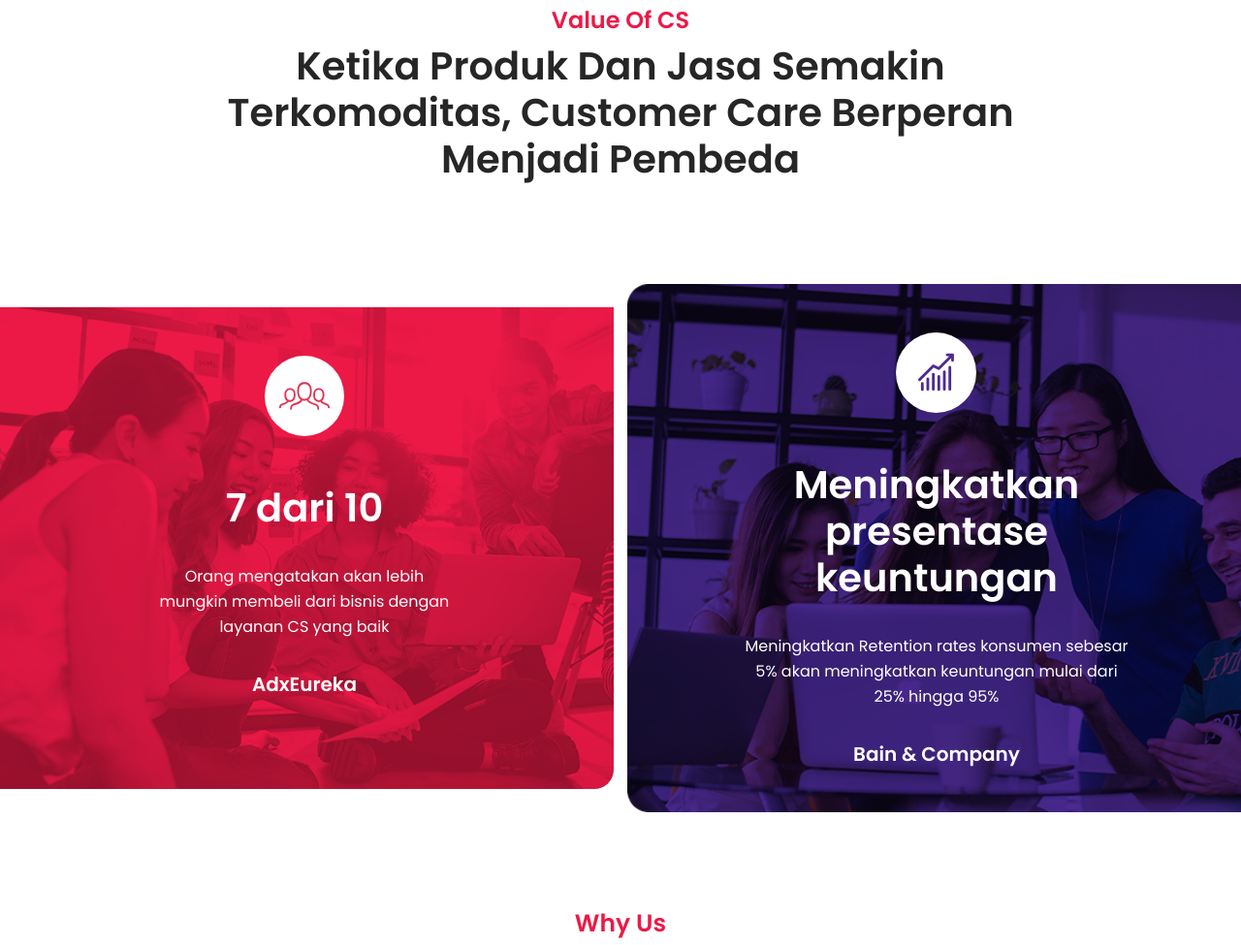
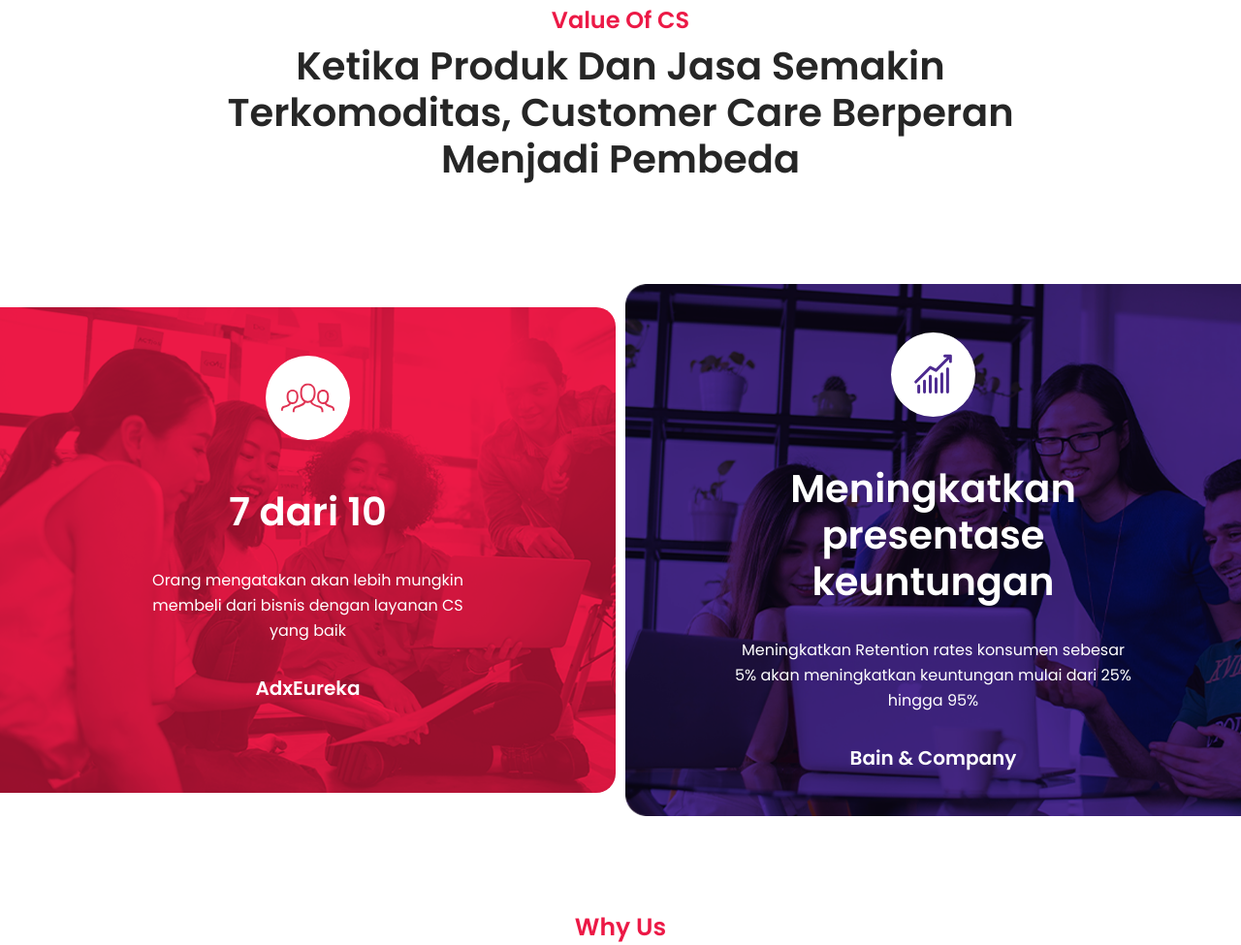
Before and after one commit to daudprayoga/csrevo-website, a plain HTML site: page index.html in a window 1280 px wide. Shown: the part 1299-2274 px from the top of the page at 97% size. Drawn offline with Linux system fonts and the light colour scheme.

```diff
--- a/assets/css/main.css
+++ b/assets/css/main.css
@@ -1191,21 +1191,44 @@
 }
 
 .bg-value {
+
   background-image: url('../img/valueofcs/valueofcs2.png');
-  width: 49%;
-  margin: auto;
+  background-size: cover;
+  margin-right: 5px;
+  border-top-right-radius:20px;
+  border-bottom-right-radius:20px;
+  width: 50%;
+}
+
+.bg-value2 {
+
+  background-image: url('../img/valueofcs/valueofcs1.png');
+  background-size: cover;
+  margin-left: 5px;
+  border-top-left-radius:20px;
+  border-bottom-left-radius:20px;
+  width: 50%;
+
+
+}
+
+/*.bg-value {
+  background-image: url('../img/valueofcs/valueofcs2.png');
+  width: 50%;
+
   background-size: cover;
   border-bottom-right-radius: 20px;
+
 }
 
 .bg-value2 {
   background-image: url('../img/valueofcs/valueofcs1.png');
-  width: 49%;
-  margin: auto;
+  width: 50%;
+  background-position: right;
   background-size: cover;
   border-bottom-left-radius: 20px;
 }
-
+*/
 
 
 
--- a/index.html
+++ b/index.html
@@ -290,11 +290,13 @@
 
 <section class="valueofcs">
 
-	<div class="row">
-
-		<div class="col-lg-6 bg-value text-center ">
-
-			<img class="valueicon" src="assets/img/valueofcs/svg/valueicon1	.svg">
+	<div class="row justify-content-center">
+
+		<div class="col-lg-12 col-md-6 d-flex justify-content-center align-items-center">
+
+      <div class="  bg-value text-center ">
+
+            <img class="valueicon" src="assets/img/valueofcs/svg/valueicon1.svg">
             <h2>7 dari 10</h2>
             <p class="">Orang mengatakan akan lebih mungkin membeli dari bisnis dengan layanan CS yang baik</p>
                 <h5>AdxEureka</h5>
@@ -306,7 +308,7 @@
 
         </div>
 
-		<div class="col-lg-6 bg-value2 text-center ">
+        <div class=" bg-value2 text-center ">
 
             <img class="valueicon" src="assets/img/valueofcs/svg/valueicon2.svg">
             <h2>Meningkatkan presentase keuntungan</h2>
@@ -319,8 +321,11 @@
 
         </div>
 
-
-	</div>
+        </div>
+
+	</div>
+
+
 
 
 </section>
@@ -1142,11 +1147,11 @@
 
 <section class="findmore">
 	<div class="container">
-		<div class="row">
-
-				<div class="main-find">
-
-					<div class="col-lg-8   text-center ">
+		<div class="row justify-content-center">
+
+				<div class="main-find d-flex justify-content-center">
+
+					<div class="col-lg-12   text-center ">
 						<h4>Find More Info</h4>
 						<h2>Ini saatnya menjadikan yang terdepan dalam memuaskan pelanggan</h2>
 					</div>
```
Also changed, not shown: 1 other file. Lines whose indentation alone changed are shown as unchanged.
